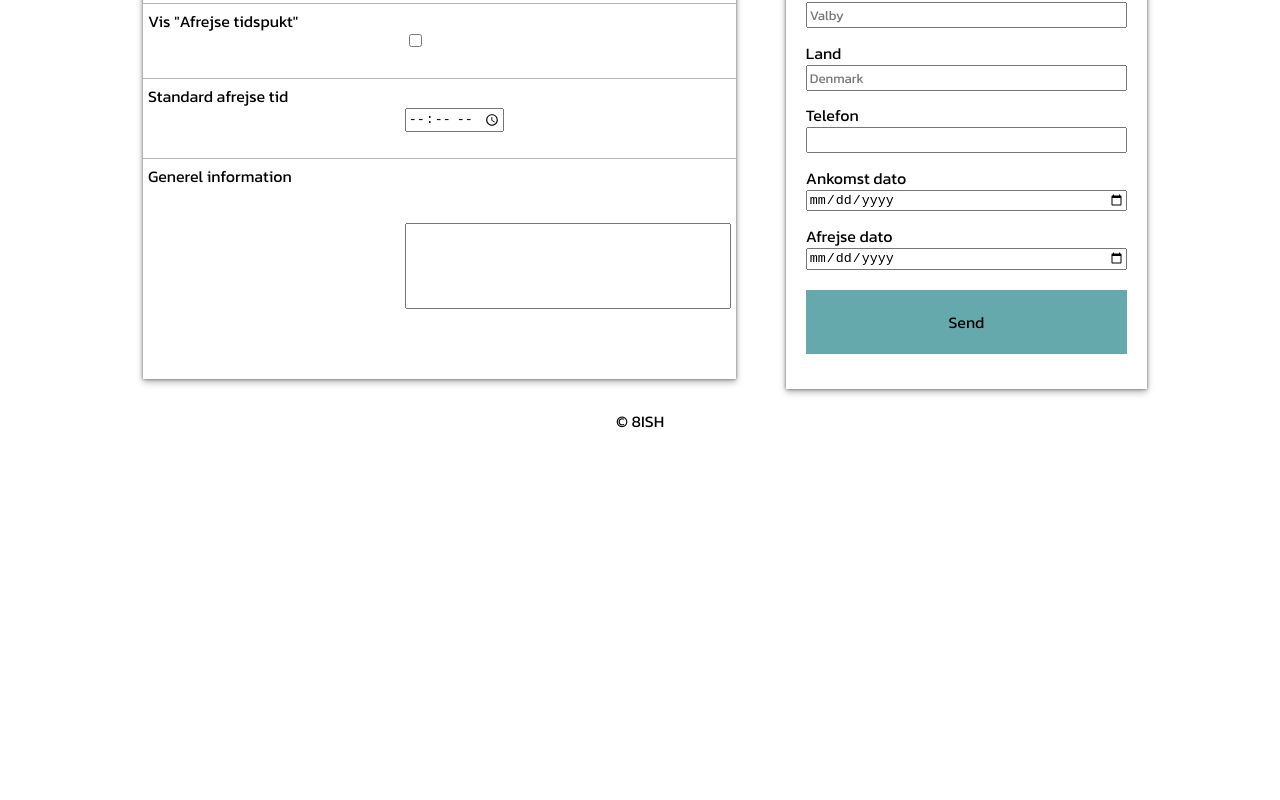
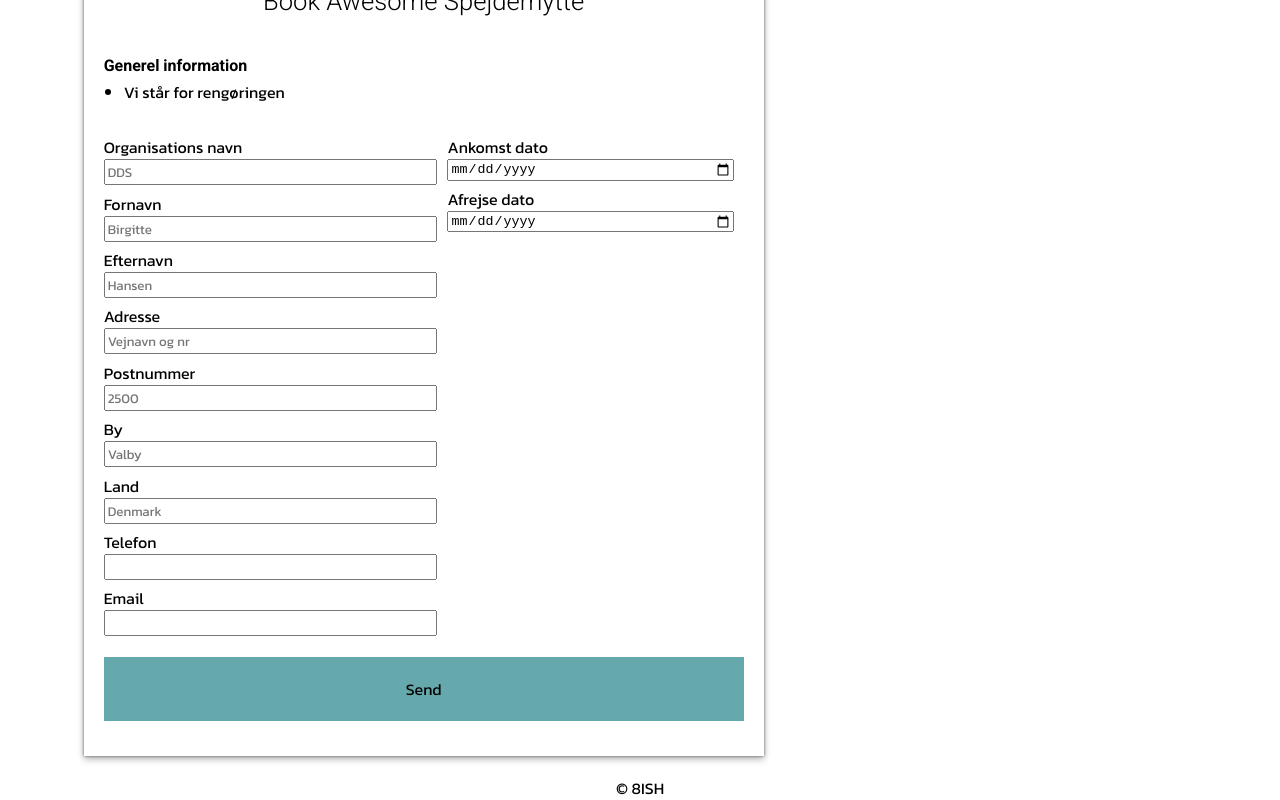
Before and after one commit to derangeddk/hyttebook-frontend, a Nuxt app: page / in a window 1280 px wide. Shown: the part 733-1533 px from the top of the page. Before the commit the page ends 1166 px from the top, so only its background shows below. Built offline with nearby package versions, Linux system fonts and the light colour scheme.

Commit message:
Redesign the preview form - Make some fields required - Split the form into two columns for readability - Introduce a organisation list

```diff
--- a/components/form-preview.vue
+++ b/components/form-preview.vue
@@ -16,13 +16,16 @@
 
                     </div>
                 </div>
-                <h2>Udfyld venligst alle felter</h2>
+                <!--h2>Udfyld venligst alle felter</h2-->
             </div>
 
-
+            <div class="form-field-column-container">
+                <div class="form-field-column">
                     <label v-if="showOrgType">
                         <span>Organisations type</span>
-                <input type="text" name="form-org-type">
+                        <select>
+                            <option value="skole">Skole</option>
+                        </select>
                     </label>
 
                     <label>
@@ -32,27 +35,27 @@
 
                     <label>
                         <span>Fornavn</span>
-                <input type="text" name="form-firstname" placeholder="Birgitte">
+                        <input type="text" name="form-firstname" required placeholder="Birgitte">
                     </label>
 
                     <label>
                         <span>Efternavn</span>
-                <input type="text" name="form-lastname" placeholder="Hansen">
+                        <input type="text" name="form-lastname" required placeholder="Hansen">
                     </label>
 
                     <label>
                         <span>Adresse</span>
-                <input type="text" name="form-address" placeholder="Vejnavn og nr">
+                        <input type="text" name="form-address" required placeholder="Vejnavn og nr">
                     </label>
 
                     <label>
                         <span>Postnummer</span>
-                <input type="text" name="form-zipcode" placeholder="2500">
+                        <input type="text" name="form-zipcode" required placeholder="2500">
                     </label>
 
                     <label>
                         <span>By</span>
-                <input type="text" name="form-city" placeholder="Valby">
+                        <input type="text" name="form-city" required placeholder="Valby">
                     </label>
 
                     <label>
@@ -65,6 +68,13 @@
                         <input type="text" name="form-phone-number">
                     </label>
 
+                    <label>
+                        <span>Email</span>
+                        <input type="email" required name="form-email">
+                    </label>
+                </div>
+
+                <div class="form-field-column">
                     <label v-if="showBankDetails">
                         <span>Bank navn</span>
                         <input type="text" name="form-bank-name" placeholder="Nordea">
@@ -107,6 +117,8 @@
                         <span>Afrejse tid</span>
                         <input type="time" name="form-departure-time" :value="stdDepartureTime">
                     </label>
+                </div>
+            </div>
             <button type="submit" class="submit-button">Send</button>
         </form>
     </div>
@@ -127,6 +139,17 @@
             "stdDepartureTime",
             "stdInformation"
         ],
+        data() {
+            return {
+                organizationalTypes: [
+                    "skole",
+                    "universitet",
+                    "daginstitution",
+                    "frivillig",
+                    "spejder"
+                ]
+            }
+        },
         computed: {
             showArrivalTimeInputfield: function() {
                 if(this.showArrivalTime) {
@@ -166,13 +189,14 @@
 <style lang="scss">
 
     .form-preview {
-        max-width: 340px;
         margin: 20px;
         padding: 20px;
-        display: flex;
-        flex-direction: column;
-        align-items: center;
+        flex-grow: 1;
+        flex-shrink: 1;
         box-shadow: 0 0 3px rgba(0,0,0,0.5), 0 3px 7px rgba(0,0,0,0.3);
+        width: 100%;
+        max-width: 680px;
+        box-sizing: border-box;
     }
 
     .form-preview h1 {
@@ -211,7 +235,29 @@
         padding-left: 20px;
     }
 
+    .form-field-column-container {
+        display: flex;
+        flex-direction: row;
+        align-items: flex-start;
+        flex-wrap: wrap;
+    }
+
+    .form-field-column {
+        flex-shrink: 1;
+        flex-grow: 1;
+        min-width: 200px;
+        max-width: 400px;
+
+        &:nth-child(n-1) {
+            margin: 0 10px 0 0;
+        }
+    }
+
     .form-preview input[type=text] {
+        font-family: inherit;
+    }
+
+    .form-preview input[type=email] {
         font-family: inherit;
     }
 
```
Lines whose indentation alone changed are shown as unchanged.
